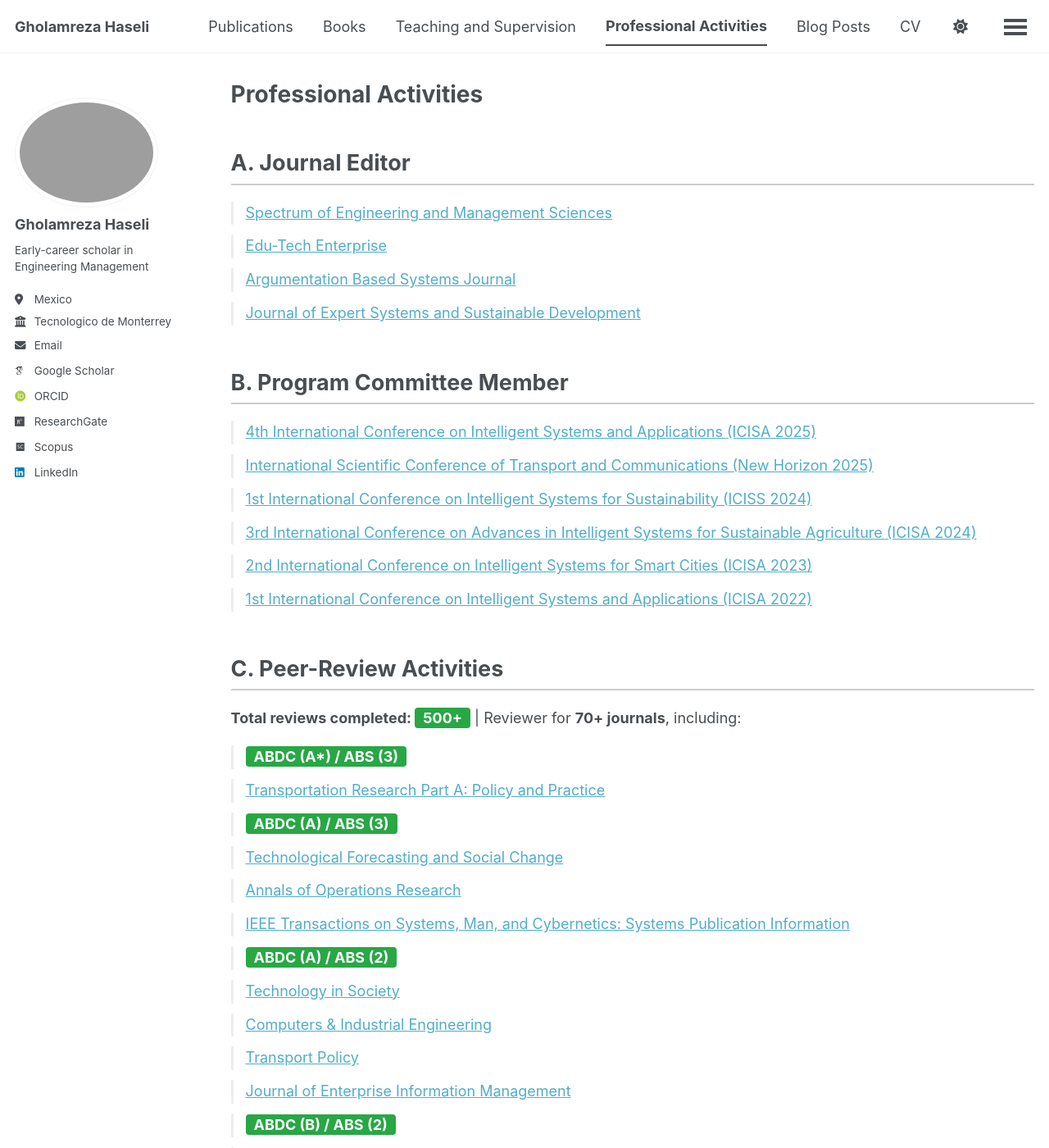
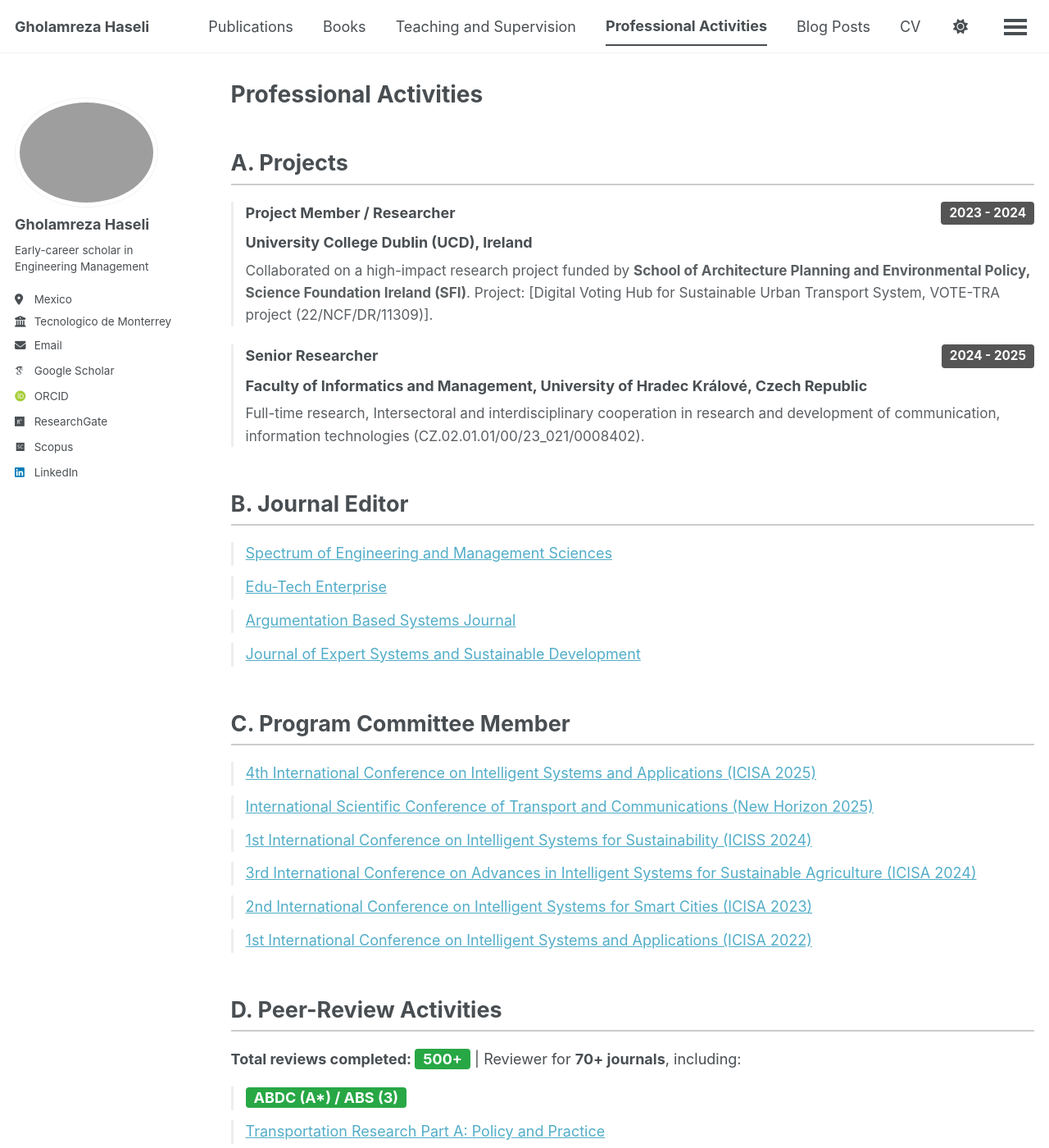
Before and after one commit to Gholamreza-Haseli/Gholamreza-Haseli.github.io, a Jekyll site: the page built from _pages/portfolio.html, in a window 1280 px wide and 1400 px high. Shown: the whole window at 82% size. Built offline with Jekyll 4.4.1, drawn with Linux system fonts in a browser that asks for light colours; some web fonts are replaced; a script bundle is joined from its source files by our own code; library files that are not in the unit come from our copies.

Commit message:
Update portfolio.html

```diff
--- a/_pages/portfolio.html
+++ b/_pages/portfolio.html
@@ -57,10 +57,35 @@ author_profile: true
     font-style: italic;
   }
 </style>
+<h2 class="activity-title">A. Projects</h2>
+  <ul class="activity-list">
+    <li>
+      <div style="display: flex; justify-content: space-between; align-items: flex-start;">
+        <strong>Project Member / Researcher</strong>
+        <span class="badge" style="background: #555;">2023 - 2024</span>
+      </div>
+      <span style="display: block; color: var(--primary-color); font-weight: bold; margin-top: 5px;">University College Dublin (UCD), Ireland</span>
+      <p style="margin-top: 5px; font-size: 0.95em; opacity: 0.9;">
+        Collaborated on a high-impact research project funded by <strong>School of Architecture Planning and Environmental Policy, Science Foundation Ireland (SFI)</strong>.
+        Project: [Digital Voting Hub for Sustainable Urban Transport System, VOTE-TRA project (22/NCF/DR/11309)].
+      </p>
+    </li>
+
+    <li>
+      <div style="display: flex; justify-content: space-between; align-items: flex-start;">
+        <strong>Senior Researcher</strong>
+        <span class="badge" style="background: #555;">2024 - 2025</span>
+      </div>
+      <span style="display: block; color: var(--primary-color); font-weight: bold; margin-top: 5px;">Faculty of Informatics and Management, University of Hradec Králové, Czech Republic</span>
+      <p style="margin-top: 5px; font-size: 0.95em; opacity: 0.9;">
+        Full-time research, Intersectoral and interdisciplinary cooperation in research and development of communication, information technologies (CZ.02.01.01/00/23_021/0008402).
+      </p>
+    </li>
+  </ul>
 
 <div class="activity-section">
 
-  <h2 class="activity-title">A. Journal Editor</h2>
+  <h2 class="activity-title">B. Journal Editor</h2>
   <ul class="activity-list">
     <li><a href="https://sems-journal.org/index.php/sems/index" target="_blank">Spectrum of Engineering and Management Sciences</a></li>
     <li><a href="https://ete.sciten.org/index.php/ete/index" target="_blank">Edu-Tech Enterprise</a></li>
@@ -68,7 +93,7 @@ author_profile: true
     <li><a href="https://essd-journal.org/index.php/essd/index" target="_blank">Journal of Expert Systems and Sustainable Development</a></li>
   </ul>
 
-  <h2 class="activity-title">B. Program Committee Member</h2>
+  <h2 class="activity-title">C. Program Committee Member</h2>
   <ul class="activity-list">
     <li><a href="https://sites.google.com/view/icisa2025/home" target="_blank">4th International Conference on Intelligent Systems and Applications (ICISA 2025)</a></li>
     <li><a href="https://novihorizonti.sf.ues.rs.ba" target="_blank">International Scientific Conference of Transport and Communications (New Horizon 2025)</a></li>
@@ -79,7 +104,7 @@ author_profile: true
   </ul>
 
 
-  <h2 class="activity-title">C. Peer-Review Activities</h2>
+  <h2 class="activity-title">D. Peer-Review Activities</h2>
   <p style="margin-bottom: 20px;">
     <strong>Total reviews completed: <span class="badge-green">500+</span></strong> |
     Reviewer for <strong>70+ journals</strong>, including:
```
